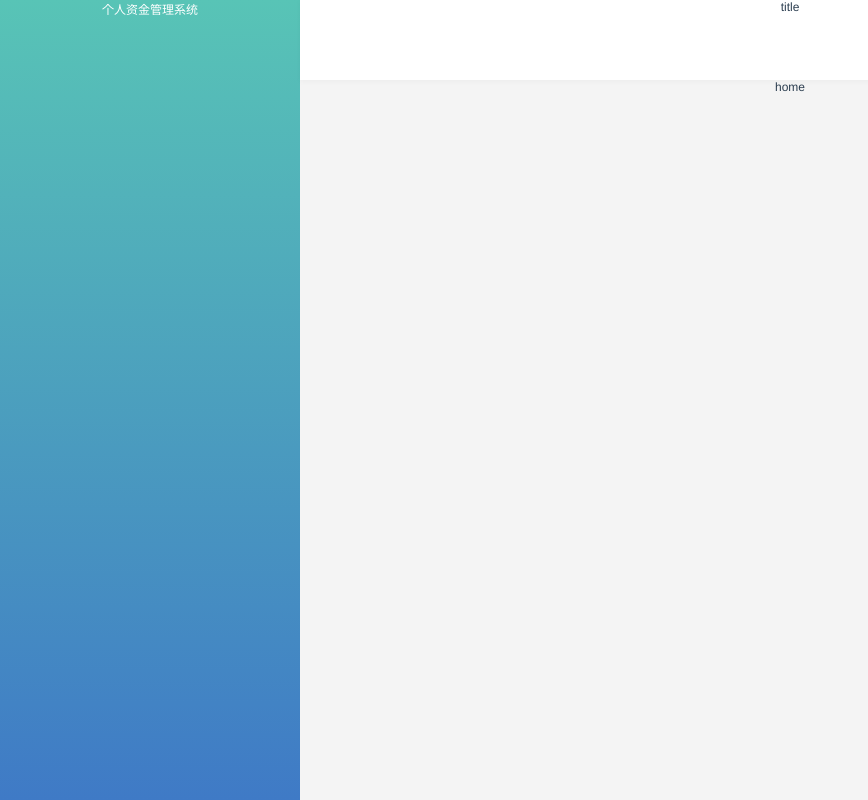
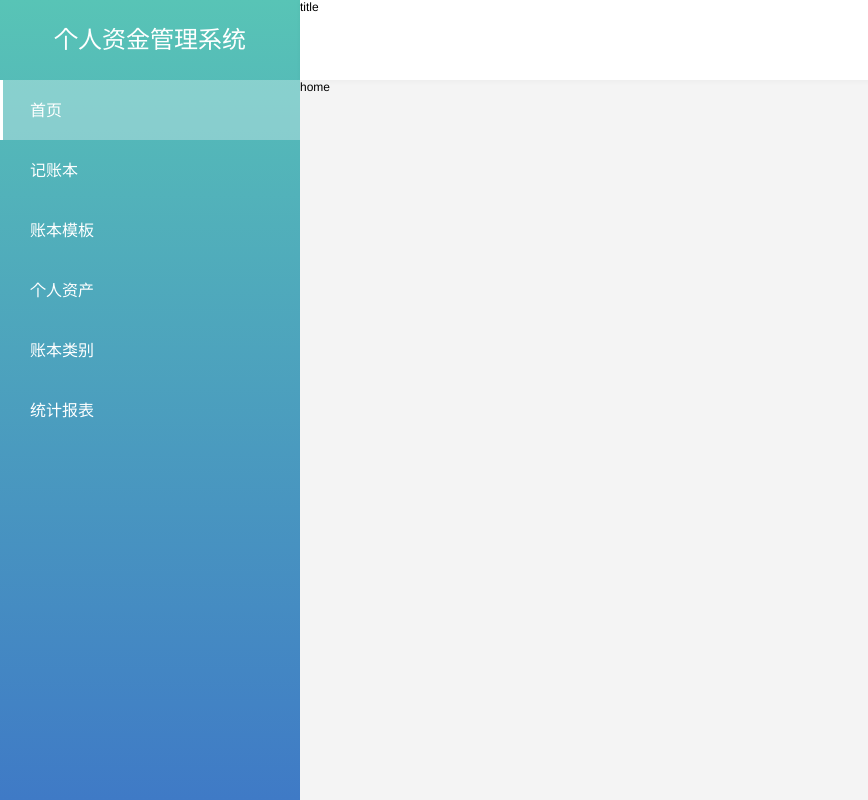
Before and after one commit to 0f0/cashbook, a Vue app: page /manage/home in a window 1280 px wide. Shown: the whole page, without its empty margins (0-868 px from the left). Built offline with nearby package versions, Linux system fonts and the light colour scheme; a small style sheet from the web is missing.

Commit message:
首页导航

```diff
--- a/index.html
+++ b/index.html
@@ -2,11 +2,12 @@
 <html>
 
 <head>
+  <link rel="icon" type="image/x-icon" href="static/bitbug_favicon.ico">
   <meta charset="utf-8">
-  <link rel="icon" type="image/x-icon" href="static/bitbug_favicon.ico">
+
   <meta name="viewport" content="width=device-width,initial-scale=1.0">
   <title>个人资金管理系统</title>
-  <link rel="stylesheet" href="//at.alicdn.com/t/font_1423485_g4z0b5llwtt.css">
+  <link rel="stylesheet" href="//at.alicdn.com/t/font_1423485_x1nw6z6ntw.css">
 </head>
 
 <body>
--- a/src/App.vue
+++ b/src/App.vue
@@ -29,7 +29,5 @@ body {
   font-family: "Avenir", Helvetica, Arial, sans-serif;
   -webkit-font-smoothing: antialiased;
   -moz-osx-font-smoothing: grayscale;
-  text-align: center;
-  color: #2c3e50;
 }
 </style>
--- a/src/components/manage/nav.vue
+++ b/src/components/manage/nav.vue
@@ -1,13 +1,80 @@
 <template>
   <div class="nav">
-    <p>个人资金管理系统</p>
+    <p class="nav-p">个人资金管理系统</p>
+    <ul>
+      <li
+        v-for="item in menulist"
+        :key="item.id"
+        :class="['menuli',{'menuli-hover':item.select}]"
+        @click="selectitem(item)"
+      >
+        <slot :item="item"></slot>
+      </li>
+    </ul>
   </div>
 </template>
 
 <script>
 export default {
   data() {
-    return {};
+    return {
+      menulist: [
+        {
+          id: "home",
+          text: "首页",
+          path: "home",
+          icon: "iconshouye",
+          select: true
+        },
+        {
+          id: "522",
+          text: "记账本",
+          path: "tallybook",
+          icon: "iconjizhang",
+          select: false
+        },
+        {
+          id: "524",
+          text: "账本模板",
+          path: "template",
+          icon: "iconmoban",
+          select: false
+        },
+        {
+          id: "525",
+          text: "个人资产",
+          path: "property",
+          icon: "iconzichan",
+          select: false
+        },
+        {
+          id: "523",
+          text: "账本类别",
+          path: "classes",
+          icon: " iconleibie",
+          select: false
+        },
+        {
+          id: "527",
+          text: "统计报表",
+          path: "statement",
+          icon: "iconbaobiao",
+          select: false
+        }
+      ]
+    };
+  },
+  methods: {
+    selectitem(item) {
+      this.$router.push({ path: `/manage/${item.path}` });
+      this.menulist.map(menu => {
+        if (menu.id !== item.id) {
+          menu.select = false;
+        } else {
+          menu.select = true;
+        }
+      });
+    }
   }
 };
 </script>
@@ -19,5 +86,32 @@ export default {
   color: #fff;
   //   ##1b222e
   //   #1a2942
+  .nav-p {
+    height: 80px;
+    line-height: 80px;
+    text-align: center;
+    font-size: 24px;
+  }
+
+  ul {
+    list-style: none;
+  }
+
+  .menuli {
+    height: 60px;
+    line-height: 60px;
+    font-size: 16px;
+  }
+  .menuli-hover {
+    position: relative;
+    background: rgba(255, 255, 255, 0.3);
+    &:before {
+      content: "";
+      position: absolute;
+      width: 3px;
+      height: 60px;
+      background: #fff;
+    }
+  }
 }
 </style>
--- a/src/store/module/user.js
+++ b/src/store/module/user.js
@@ -0,0 +1,14 @@
+const state = {}
+const getters = {
+
+}
+const mutations = {}
+
+const actions = {}
+
+export default {
+  state,
+  getters,
+  mutations,
+  actions
+}
--- /dev/null
+++ b/src/views/classes/classes.vue
@@ -0,0 +1,14 @@
+<template>
+  <div>账本类别</div>
+</template>
+
+<script>
+export default {
+  data() {
+    return {};
+  }
+};
+</script>
+
+<style lang="scss" scoped>
+</style>
--- a/src/views/manage.vue
+++ b/src/views/manage.vue
@@ -1,6 +1,11 @@
 <template>
   <div class="manage">
-    <custome-nav></custome-nav>
+    <custome-nav>
+      <div class="nav-text" slot-scope="props">
+        <i :class="['iconfont', props.item.icon]"></i>
+        {{props.item.text}}
+      </div>
+    </custome-nav>
     <div class="manage-right">
       <custome-header></custome-header>
       <router-view></router-view>
@@ -27,6 +32,13 @@ export default {
 .manage {
   height: 100vh;
   display: flex;
+  .nav-text {
+    margin-left: 20px;
+    i {
+      font-size: 18px;
+      margin-right: 10px;
+    }
+  }
   .manage-right {
     flex: 1;
     background: #f4f4f4;
--- /dev/null
+++ b/src/views/property/personproperty.vue
@@ -0,0 +1,14 @@
+<template>
+  <div>个人资产</div>
+</template>
+
+<script>
+export default {
+  data() {
+    return {};
+  }
+};
+</script>
+
+<style lang="scss" scoped>
+</style>
--- /dev/null
+++ b/src/views/statement/statement.vue
@@ -0,0 +1,14 @@
+<template>
+  <div>统计报表</div>
+</template>
+
+<script>
+export default {
+  data() {
+    return {};
+  }
+};
+</script>
+
+<style lang="scss" scoped>
+</style>
--- /dev/null
+++ b/src/views/tallybook/tallybook.vue
@@ -0,0 +1,14 @@
+<template>
+  <div>记账本</div>
+</template>
+
+<script>
+export default {
+  data() {
+    return {};
+  }
+};
+</script>
+
+<style lang="scss" scoped>
+</style>
--- /dev/null
+++ b/src/views/template/template.vue
@@ -0,0 +1,14 @@
+<template>
+  <div>账本模板</div>
+</template>
+
+<script>
+export default {
+  data() {
+    return {};
+  }
+};
+</script>
+
+<style lang="scss" scoped>
+</style>
```
Also changed, not shown: src/router/index.js (+25 -0 lines).
